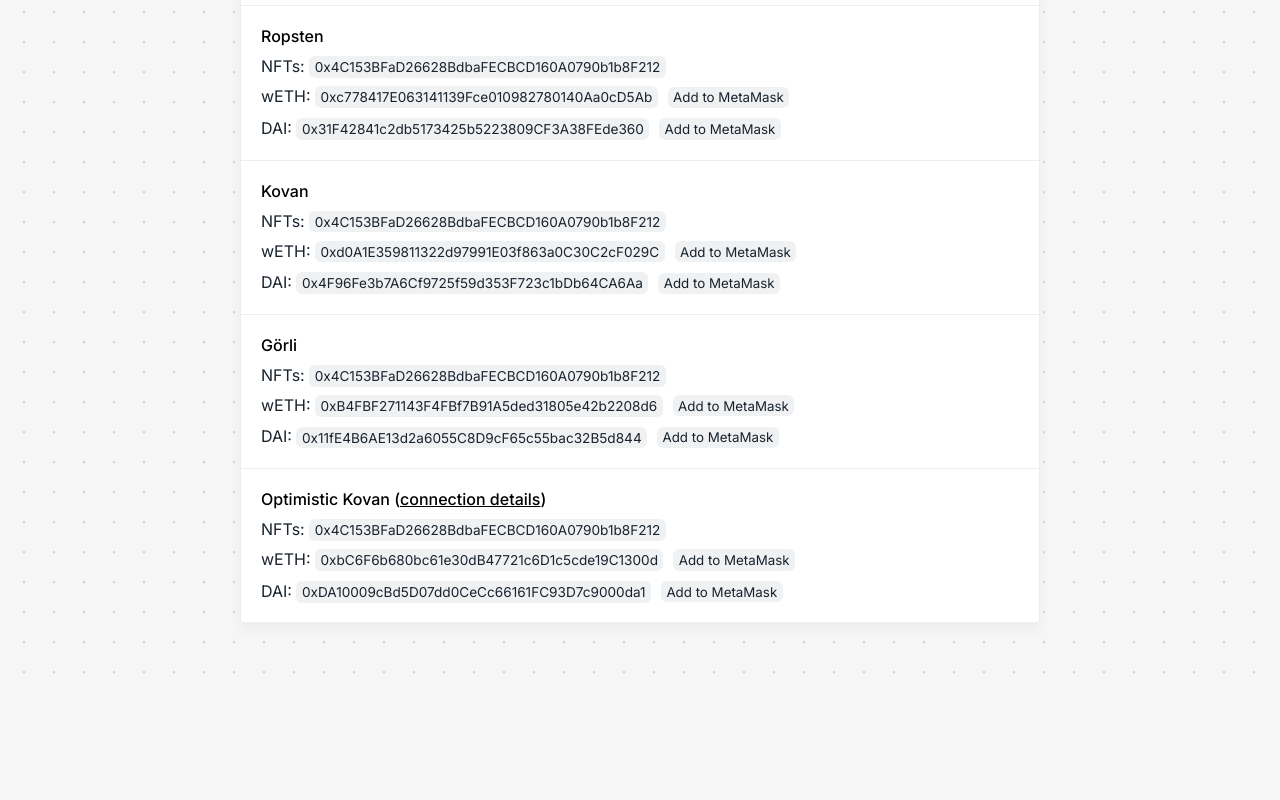
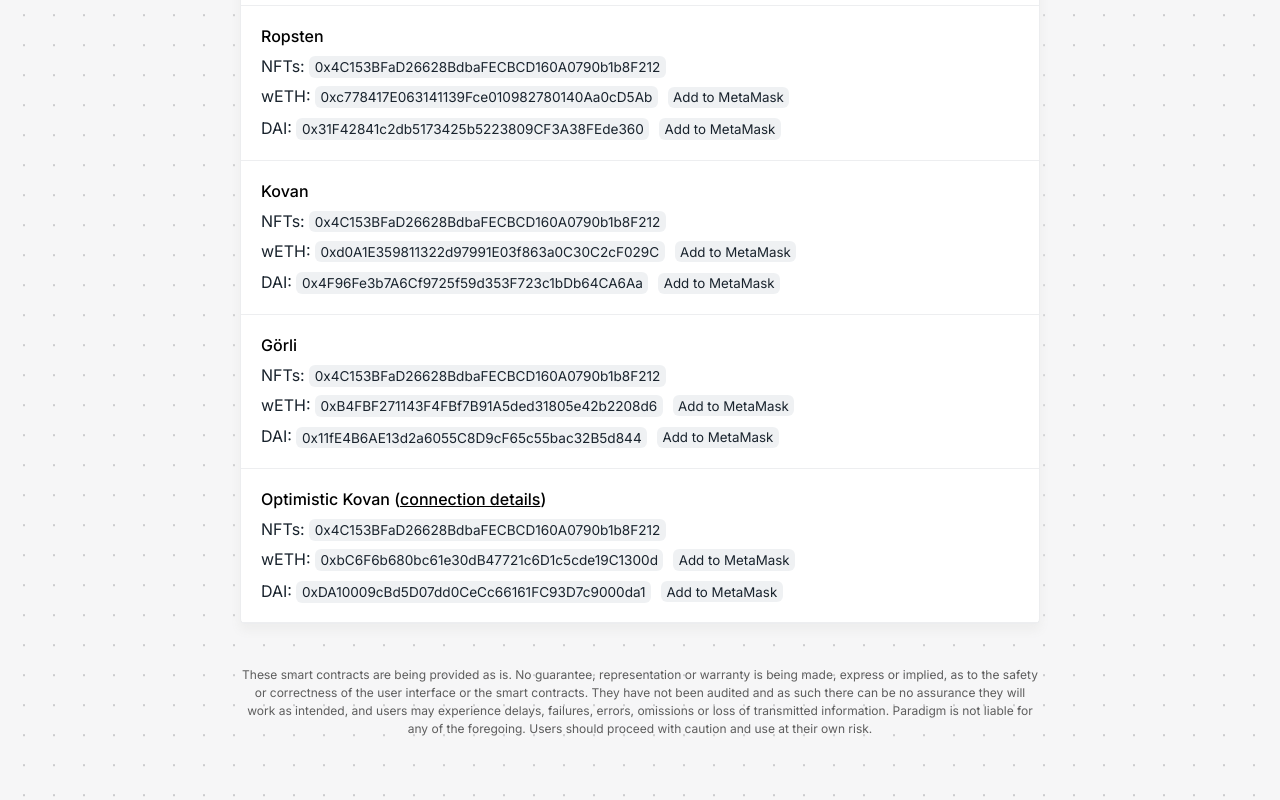
Before and after one commit to Anish-Agnihotri/MultiFaucet, a Next.js app in the folder frontend/: page / in a window 1280 px wide. Shown: the part 678-1478 px from the top of the page. Before the commit the page ends 1352 px from the top, so only its background shows below. Built offline with nearby package versions, Linux system fonts and the light colour scheme; no server answers.

Commit message:
feat: disclaimer

```diff
--- a/frontend/components/Layout.tsx
+++ b/frontend/components/Layout.tsx
@@ -14,6 +14,9 @@
 
       {/* Layout sizer */}
       <div className={styles.layout__content}>{children}</div>
+
+      {/* Footer */}
+      <Footer />
     </div>
   );
 }
@@ -82,3 +85,22 @@
     </HTMLHead>
   );
 }
+
+// Footer
+function Footer() {
+  return (
+    <div className={styles.layout__footer}>
+      {/* Disclaimer */}
+      <p>
+        These smart contracts are being provided as is. No guarantee,
+        representation or warranty is being made, express or implied, as to the
+        safety or correctness of the user interface or the smart contracts. They
+        have not been audited and as such there can be no assurance they will
+        work as intended, and users may experience delays, failures, errors,
+        omissions or loss of transmitted information. Paradigm is not liable for
+        any of the foregoing. Users should proceed with caution and use at their
+        own risk.
+      </p>
+    </div>
+  );
+}
--- a/frontend/styles/Layout.module.scss
+++ b/frontend/styles/Layout.module.scss
@@ -1,7 +1,7 @@
 // Main container
 .layout {
   max-width: 800px;
-  padding: 20px 20px 50px 20px;
+  padding: 20px;
   margin: 0px auto;
   min-height: calc(100vh - 40px);
 
@@ -12,3 +12,16 @@
     width: 100%;
   }
 }
+
+// Footer
+.layout__footer {
+  margin-top: auto;
+  text-align: center;
+  padding: 30px 0px;
+
+  > p {
+    font-size: 12px;
+    line-height: 18px;
+    color: rgb(93, 93, 93);
+  }
+}
```
Also changed, not shown: 2 other files (tests, documents, lock files or other folders).
